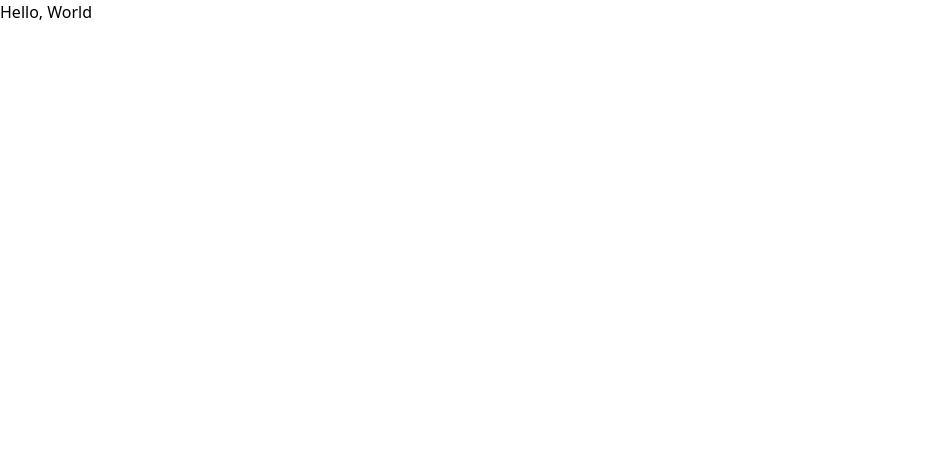
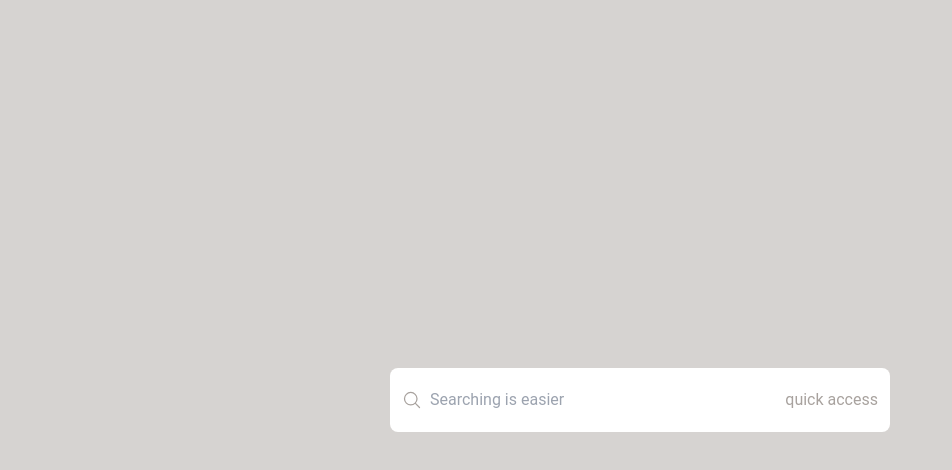
Before and after one commit to mojeeto/search-result-component-michal-parulski, a React (Create React App) app: page / in a window 1280 px wide. Shown: the top 470 px of the page, without its empty margins (0-952 px from the left). Built offline with nearby package versions, Linux system fonts and the light colour scheme.

Commit message:
just make search input

```diff
--- a/src/App.tsx
+++ b/src/App.tsx
@@ -1,6 +1,11 @@
+import SearchModalComponent from "components/SearchModalComponent";
+
 function App() {
-  return <h1>Hello, World</h1>;
+  return (
+    <main className="flex justify-center items-center h-[100vh]">
+      <SearchModalComponent />
+    </main>
+  );
 }
 
-
 export default App;
--- /dev/null
+++ b/src/components/SearchModalComponent.tsx
@@ -0,0 +1,30 @@
+import React from "react";
+
+const SearchModalComponent: React.FC = () => {
+  return (
+    <div className="flex gap-2 items-center py-5 px-3 bg-white rounded-lg text-md text-stone-400 w-[350px] md:w-[500px]">
+      <svg
+        xmlns="http://www.w3.org/2000/svg"
+        fill="none"
+        viewBox="0 0 24 24"
+        strokeWidth={1.5}
+        stroke="currentColor"
+        className="w-5 h-5"
+      >
+        <path
+          strokeLinecap="round"
+          strokeLinejoin="round"
+          d="M21 21l-5.197-5.197m0 0A7.5 7.5 0 105.196 5.196a7.5 7.5 0 0010.607 10.607z"
+        />
+      </svg>
+      <input
+        type="text"
+        placeholder="Searching is easier"
+        className="border-none outline-none text-stone-800 placeholder:font-normal font-medium flex-1"
+      />
+      <span className="hidden md:block">quick access</span>
+    </div>
+  );
+};
+
+export default SearchModalComponent;
--- a/src/index.css
+++ b/src/index.css
@@ -2,9 +2,12 @@
 @tailwind components;
 @tailwind utilities;
 
+@import url('https://fonts.googleapis.com/css2?family=Roboto:wght@300;400;500;600&display=swap');
 
-html, body {
-  /* need font for project */
+html,
+body {
+  font-family: 'Roboto', sans-serif;
   margin: 0;
   padding: 0;
+  background-color: #d6d3d1;
 }
--- a/tailwind.config.js
+++ b/tailwind.config.js
@@ -1,6 +1,6 @@
 /** @type {import('tailwindcss').Config} */
 module.exports = {
-  content: ["./src/**/*.{html,js}"],
+  content: ["./src/**/*.{js,jsx,ts,tsx}"],
   theme: {
     extend: {},
   },
```
